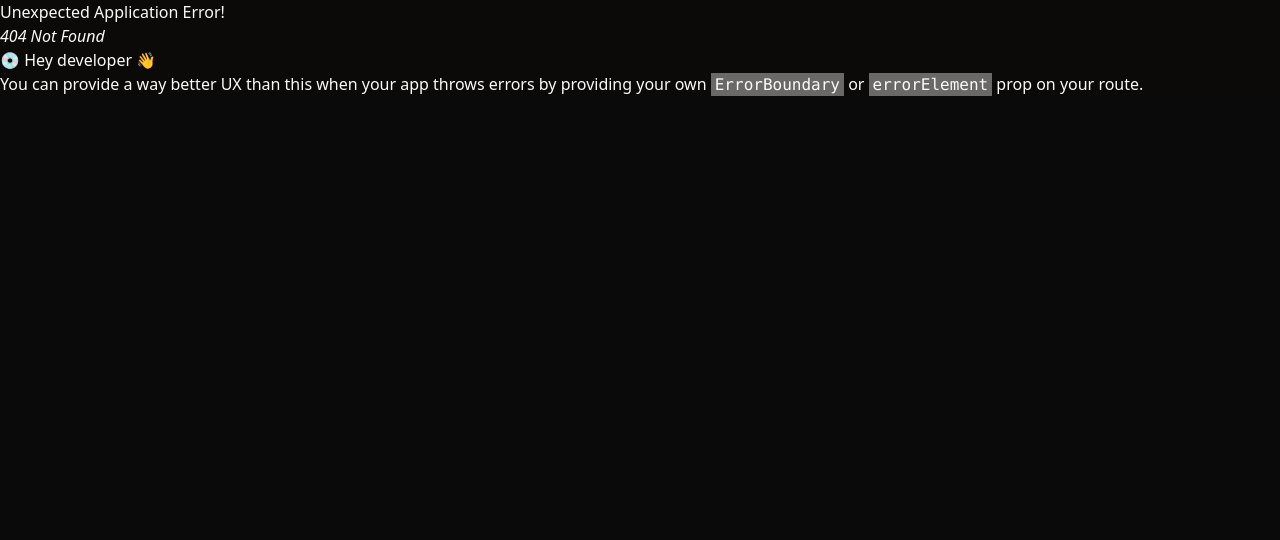
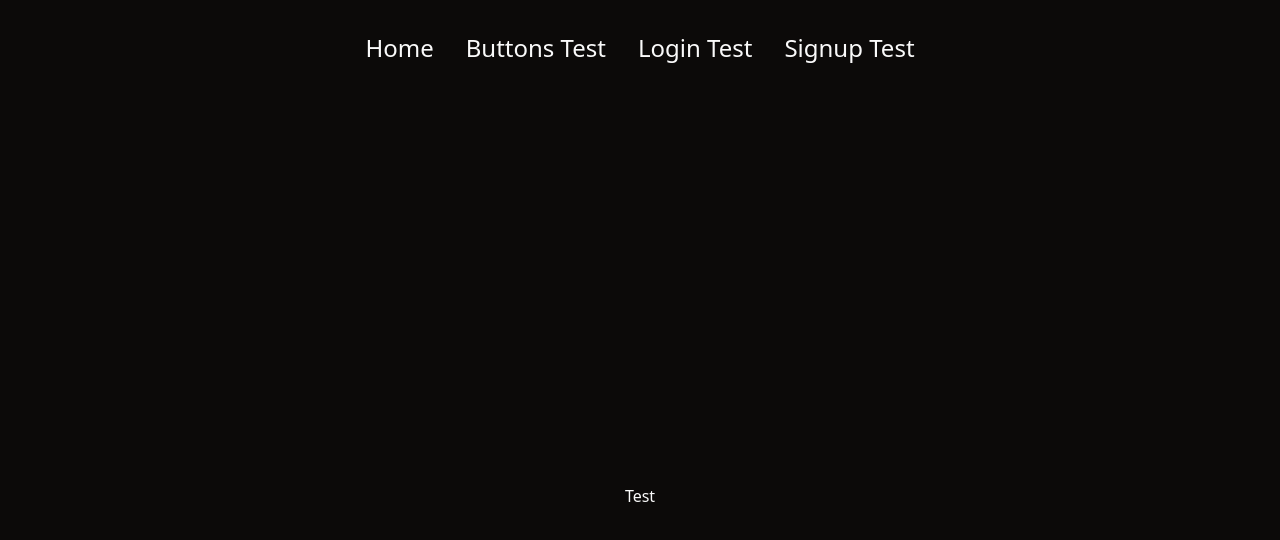
Before and after one commit to rhw-repo/react-dashboard-fs, a React (Vite) app in the folder frontend/: page /signup in a window 1280 px wide. Before the commit this address had no page. Shown: the top 540 px of the page. Built offline with nearby package versions, Linux system fonts and the light colour scheme.

Commit message:
Add React Router NavLink to Sign Up button in LoginCard. Runs as expected

```diff
--- a/frontend/src/App.tsx
+++ b/frontend/src/App.tsx
@@ -4,6 +4,7 @@ import Navbar from './components/ui/navbar/navbar';
 import type React from 'react';
 import BuzzerButton from './components/ui/buzzer-button/BuzzerButton';
 import { LoginCard } from './components/login-card/LoginCard';
+import SignUpCard from './components/signup-card/SignUpCard';
 
 // Layout is going to be the parent of all routes rendering at '/'
 const Layout = (): React.JSX.Element => {
@@ -25,6 +26,7 @@ const routes: RouteObject[] = [
       { index: true, element: <DemoPage /> },
       { path: 'test', element: <BuzzerButton /> },
       { path: 'login', element: <LoginCard /> },
+      { path: 'signup', element: <SignUpCard /> },
     ],
   },
 ];
--- a/frontend/src/components/login-card/LoginCard.tsx
+++ b/frontend/src/components/login-card/LoginCard.tsx
@@ -10,6 +10,7 @@ import {
 
 //import { Label } from '@/components/ui/label';
 import { Button } from '@/components/ui/button';
+import { NavLink } from 'react-router';
 
 export function LoginCard() {
   return (
@@ -18,7 +19,9 @@ export function LoginCard() {
         <CardTitle>Login to your account</CardTitle>
         <CardDescription>Login with Google to access your account</CardDescription>
         <CardAction>
-          <Button variant="link">Sign Up</Button>
+          <NavLink to="/signup">
+            <Button variant="link">Sign Up</Button>
+          </NavLink>
         </CardAction>
       </CardHeader>
       <CardContent>
--- /dev/null
+++ b/frontend/src/components/signup-card/SignUpCard.tsx
@@ -0,0 +1,5 @@
+function SignUpCard() {
+  return <h1>Test</h1>;
+}
+
+export default SignUpCard;
--- a/frontend/src/components/ui/navbar/navbar.tsx
+++ b/frontend/src/components/ui/navbar/navbar.tsx
@@ -9,9 +9,9 @@ import { NavLink } from 'react-router';
 
 const LINKS = [
   { to: '/', label: 'Home', end: true },
-  { to: '/test', label: 'Test', end: true },
+  { to: '/test', label: 'Buttons Test', end: true },
   { to: '/login', label: 'Login Test', end: false },
-  { to: '/link-four', label: 'Link Four', end: false },
+  { to: '/signup', label: 'Signup Test', end: false },
 ] as const;
 
 function Navbar() {
```
